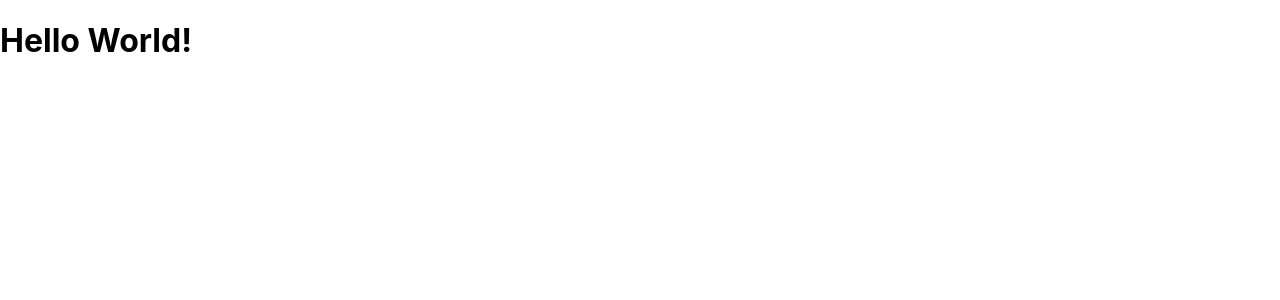
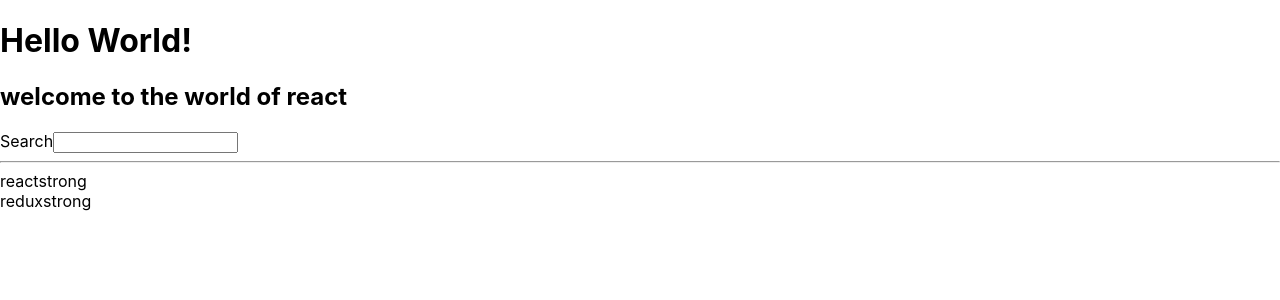
Before and after one commit to prajjwalrodgermassey/hacker-stories, a React (Create React App) app: page / in a window 1280 px wide. Shown: the top 300 px of the page. Built offline with nearby package versions, Linux system fonts and the light colour scheme.

Commit message:
working with map and lists

```diff
--- a/src/App.js
+++ b/src/App.js
@@ -1,10 +1,30 @@
 import logo from './logo.svg';
 import './App.css';
+
+const title = "react";
+const list = [
+             { title:"react",
+               url:"https://reactjs.org"
+             },
+             {
+               title:'redux',
+               url:"https://redux.js.org/"
+             }
+             ]
 
 function App() {
   return (
     <div>
       <h1>Hello World!</h1>
+      <h2>welcome to the world of {title}</h2>
+      <label htmlFor = "search ">Search</label>
+      <input type = "text" id = "search" />
+      <hr/>
+
+      {list.map(item =>{
+            return <div> {item.title + "strong"}</div>;
+      })}
+
     </div>
   );
 }
```
